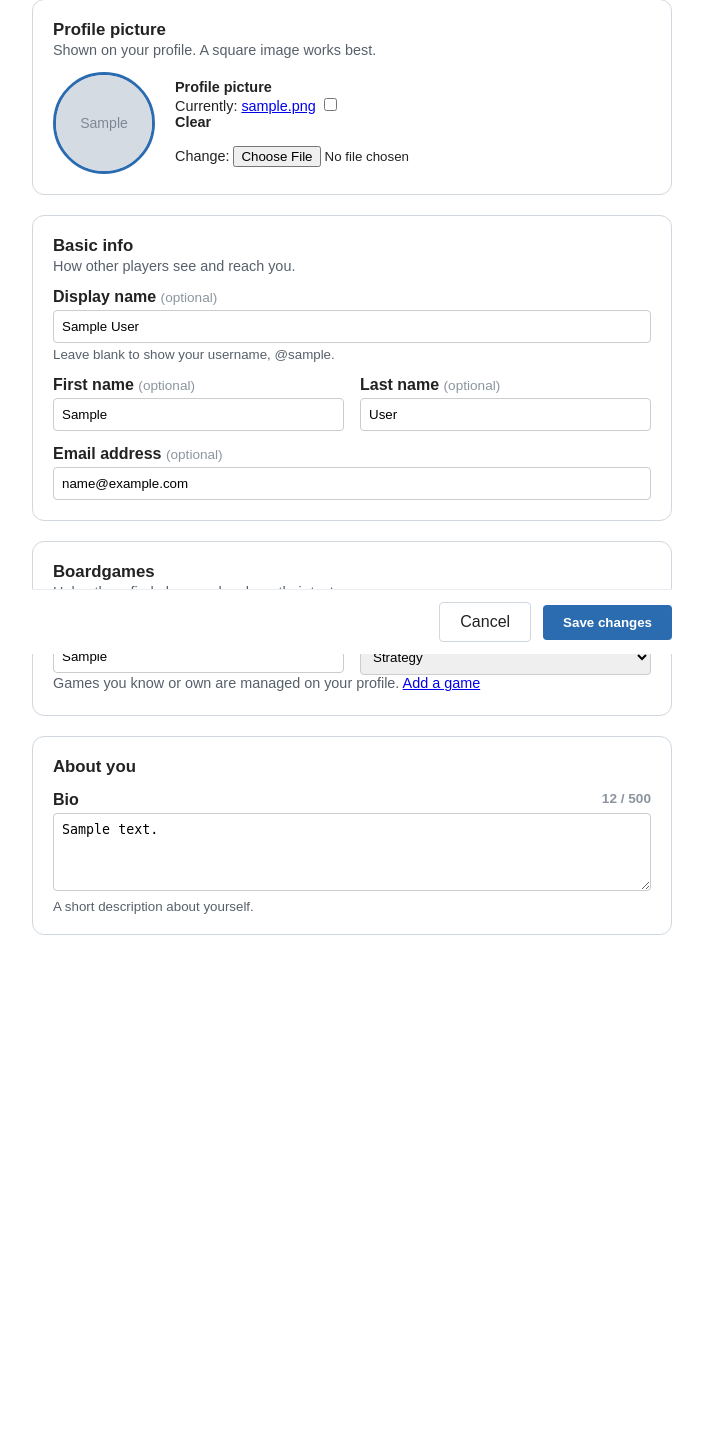
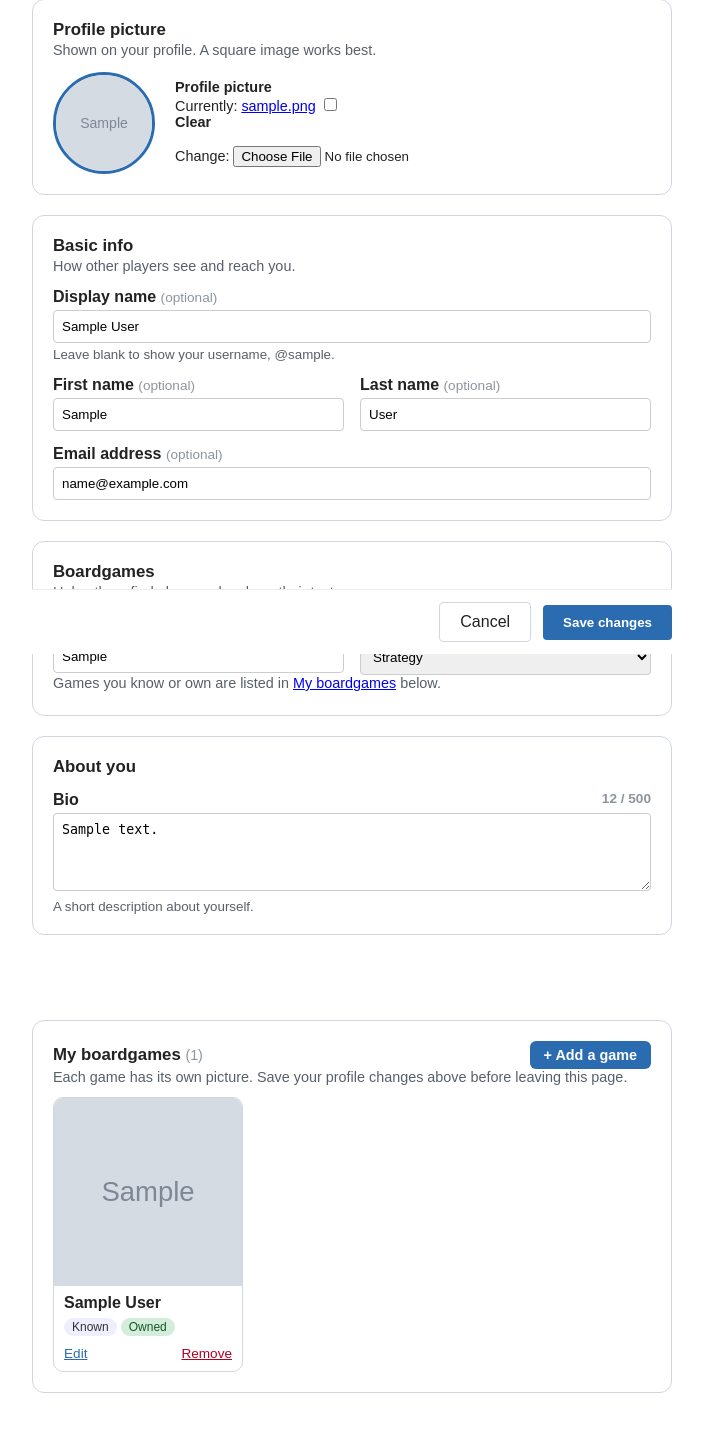
Before and after one commit to 6710615169/BoardWipe, a Django app: page /profile/edit/ in a window 1280 px wide. Shown: the part 146-1579 px from the top of the page, without its empty margins (288-991 px from the left). Before the commit the page ends 1081 px from the top, so only its background shows below. Run offline with Django 5.2, Linux system fonts and the light colour scheme; a user stored in the database is signed in; tables that the repository leaves empty hold one stand-in row (values such as "Sample post"); grey boxes marked "Sample" are stand-in pictures.

Commit message:
feat(own-board-game): moved boardgame management to edit profile page

```diff
--- /dev/null
+++ b/src/accounts/templates/accounts/_boardgame_cards.html
@@ -0,0 +1,51 @@
+{# Grid of a user's boardgames. Expects: profile_boardgames. Pass manage=True for Edit/Remove controls. #}
+<style>
+    .game-grid { list-style: none; padding: 0; margin: 0; display: grid;
+        grid-template-columns: repeat(auto-fill, minmax(140px, 1fr)); gap: 14px; }
+    .game-card { border: 1px solid #d0d7de; border-radius: 10px; overflow: hidden; background: #fff;
+        display: flex; flex-direction: column; }
+    .game-picture { aspect-ratio: 1 / 1; background: #e2ebf5; display: flex; align-items: center; justify-content: center; }
+    .game-picture img { width: 100%; height: 100%; object-fit: cover; }
+    .game-placeholder { font-size: 40px; font-weight: bold; color: #2b6cb0; text-transform: uppercase; }
+    .game-info { padding: 8px 10px 10px; flex: 1; }
+    .game-name { display: block; font-weight: bold; word-break: break-word; }
+    .game-badges { display: flex; flex-wrap: wrap; gap: 4px; margin-top: 6px; }
+    .game-badge { font-size: .75em; padding: 2px 8px; border-radius: 10px; background: #eef; color: #333; }
+    .game-badge.owned { background: #d4edda; color: #155724; }
+    .game-actions { display: flex; justify-content: space-between; align-items: center; padding: 0 10px 10px; font-size: .85em; }
+    .game-actions a { color: #2b6cb0; }
+    .game-actions form { margin: 0; }
+    .game-actions button { margin: 0; padding: 0; background: none; color: #b00020; font-size: 1em; text-decoration: underline; }
+    .game-actions button:hover { background: none; color: #7a0016; }
+</style>
+
+<ul class="game-grid">
+    {% for game in profile_boardgames %}
+        <li class="game-card">
+            <div class="game-picture">
+                {% if game.picture %}
+                    <img src="{{ game.picture.url }}" alt="{{ game.name }}">
+                {% else %}
+                    <span class="game-placeholder" aria-hidden="true">{{ game.name|first }}</span>
+                {% endif %}
+            </div>
+            <div class="game-info">
+                <span class="game-name">{{ game.name }}</span>
+                <div class="game-badges">
+                    {% if game.is_known %}<span class="game-badge">Known</span>{% endif %}
+                    {% if game.is_owned %}<span class="game-badge owned">Owned</span>{% endif %}
+                </div>
+            </div>
+            {% if manage %}
+                <div class="game-actions">
+                    <a href="{% url 'accounts:boardgame_edit' game.pk %}">Edit</a>
+                    <form method="post" action="{% url 'accounts:boardgame_delete' game.pk %}"
+                          onsubmit="return confirm('Remove {{ game.name|escapejs }} from your profile?');">
+                        {% csrf_token %}
+                        <button type="submit">Remove</button>
+                    </form>
+                </div>
+            {% endif %}
+        </li>
+    {% endfor %}
+</ul>
--- a/src/accounts/templates/accounts/_boardgame_form.html
+++ b/src/accounts/templates/accounts/_boardgame_form.html
@@ -83,7 +83,7 @@
     </section>
 
     <div class="form-actions">
-        <a class="btn-secondary" href="{% url 'accounts:profile' %}">Cancel</a>
+        <a class="btn-secondary" href="{% url 'accounts:profile_editing' %}">Cancel</a>
         <button type="submit">{{ submit_label }}</button>
     </div>
 </form>
--- a/src/accounts/templates/accounts/boardgame_add.html
+++ b/src/accounts/templates/accounts/boardgame_add.html
@@ -5,7 +5,7 @@
 {% block content %}
 <div class="edit-header">
     <h1>Add a boardgame</h1>
-    <a href="{% url 'accounts:profile' %}">&larr; Back to profile</a>
+    <a href="{% url 'accounts:profile_editing' %}">&larr; Back to edit profile</a>
 </div>
 
 {% include "accounts/_boardgame_form.html" with submit_label="Add game" %}
--- a/src/accounts/templates/accounts/boardgame_edit.html
+++ b/src/accounts/templates/accounts/boardgame_edit.html
@@ -5,7 +5,7 @@
 {% block content %}
 <div class="edit-header">
     <h1>Edit {{ game.name }}</h1>
-    <a href="{% url 'accounts:profile' %}">&larr; Back to profile</a>
+    <a href="{% url 'accounts:profile_editing' %}">&larr; Back to edit profile</a>
 </div>
 
 {% include "accounts/_boardgame_form.html" with submit_label="Save changes" %}
--- a/src/accounts/templates/accounts/profile_editing.html
+++ b/src/accounts/templates/accounts/profile_editing.html
@@ -34,6 +34,12 @@
     .form-actions button { margin-top: 0; font-weight: bold; }
     .btn-secondary { padding: 10px 20px; border: 1px solid #d0d7de; border-radius: 4px; color: #222; text-decoration: none; }
     .btn-secondary:hover, .btn-secondary:focus { background: #f3f4f6; }
+    .section-head { display: flex; flex-wrap: wrap; align-items: center; justify-content: space-between; gap: 8px; margin-top: 16px; }
+    .section-head h2 { margin: 0; }
+    .btn-add { padding: 6px 14px; border-radius: 6px; background: #2b6cb0; color: #fff; text-decoration: none;
+        font-weight: bold; font-size: .9em; }
+    .btn-add:hover, .btn-add:focus { background: #245a94; }
+    #boardgames .game-grid { margin-top: 12px; }
     @media (max-width: 480px) {
         .field-row { grid-template-columns: 1fr; }
         .form-actions { justify-content: stretch; }
@@ -144,8 +150,7 @@
         </div>
 
         <p class="section-hint field">
-            Games you know or own are managed on your profile.
-            <a href="{% url 'accounts:boardgame_add' %}">Add a game</a>
+            Games you know or own are listed in <a href="#boardgames">My boardgames</a> below.
         </p>
     </section>
 
@@ -171,6 +176,20 @@
         <button type="submit">Save changes</button>
     </div>
 </form>
+
+{# Kept outside the profile form: each Remove button is its own form, and forms cannot nest. #}
+<section class="edit-section" id="boardgames">
+    <div class="section-head">
+        <h2>My boardgames {% if profile_boardgames %}<span class="optional">({{ profile_boardgames|length }})</span>{% endif %}</h2>
+        <a class="btn-add" href="{% url 'accounts:boardgame_add' %}">+ Add a game</a>
+    </div>
+    <p class="section-hint">Each game has its own picture. Save your profile changes above before leaving this page.</p>
+    {% if profile_boardgames %}
+        {% include "accounts/_boardgame_cards.html" with manage=True %}
+    {% else %}
+        <p class="section-hint"><em>No games added yet.</em></p>
+    {% endif %}
+</section>
 
 <script>
 (function () {
--- a/src/accounts/views.py
+++ b/src/accounts/views.py
@@ -94,7 +94,11 @@ def profile_editing_view(request):
     else:
         form = ProfileForm(instance=request.user)
 
-    return render(request, 'accounts/profile_editing.html', {'form': form})
+    context = {
+        'form': form,
+        'profile_boardgames': request.user.profile_boardgames.all(),
+    }
+    return render(request, 'accounts/profile_editing.html', context)
 
 
 @login_required
@@ -123,7 +127,7 @@ def boardgame_add_view(request):
         if form.is_valid():
             game = form.save()
             messages.success(request, f'{game.name} was added to your profile.')
-            return redirect('accounts:profile')
+            return redirect('accounts:profile_editing')
     else:
         form = ProfileBoardgameForm(user=request.user)
 
@@ -142,7 +146,7 @@ def boardgame_edit_view(request, pk):
         if form.is_valid():
             form.save()
             messages.success(request, f'{game.name} was updated.')
-            return redirect('accounts:profile')
+            return redirect('accounts:profile_editing')
     else:
         form = ProfileBoardgameEditForm(instance=game)
 
@@ -157,4 +161,4 @@ def boardgame_delete_view(request, pk):
     game.picture.delete(save=False)
     game.delete()
     messages.success(request, f'{game.name} was removed from your profile.')
-    return redirect('accounts:profile')
+    return redirect('accounts:profile_editing')
```
Also changed, not shown: src/accounts/templates/accounts/profile.html (+3 -52 lines), src/accounts/test_boardgames.py (+30 -5 lines).
